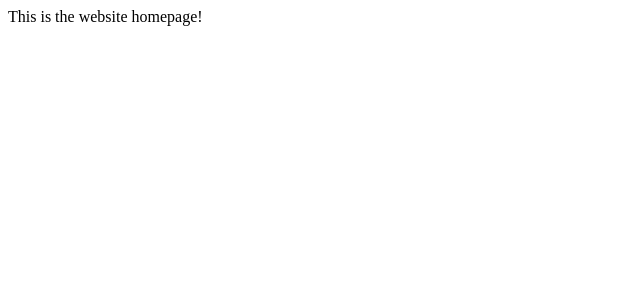
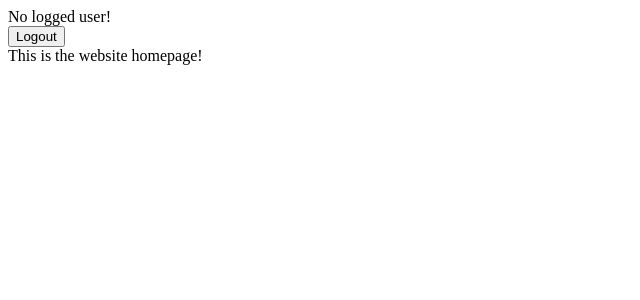
Before and after one commit to augustolfp/firebaseAuthTest_frontend, a React (Vite) app: page / in a window 1280 px wide. Shown: the top 300 px of the page, without its empty margins (0-640 px from the left). Built offline with nearby package versions, Linux system fonts and the light colour scheme; no server answers.

Commit message:
feat(sign-out): implement sign-out with firebase

```diff
--- a/src/App.tsx
+++ b/src/App.tsx
@@ -4,11 +4,13 @@ import RecipesPage from "./components/RecipesPage";
 import SignInPage from "./components/SignInPage";
 import SignUpPage from "./components/SignUpPage";
 import { AuthProvider } from "./contexts/AuthContext";
+import NavBar from "./components/NavBar";
 
 function App() {
     return (
         <AuthProvider>
             <Router>
+                <NavBar />
                 <Routes>
                     <Route path="/" element={<HomePage />} />
                     <Route path="/sign-in" element={<SignInPage />} />
--- /dev/null
+++ b/src/components/NavBar/index.tsx
@@ -0,0 +1,27 @@
+import { useAuth } from "../../contexts/AuthContext";
+import { useNavigate } from "react-router-dom";
+
+export default function NavBar() {
+    const { currentUser, logout } = useAuth();
+    const navigate = useNavigate();
+
+    async function handleLogout() {
+        try {
+            await logout();
+            navigate("/sign-in");
+        } catch (err) {
+            console.log(err);
+        }
+    }
+
+    return (
+        <>
+            {currentUser ? (
+                <div>Current user: {currentUser.email}</div>
+            ) : (
+                <div>No logged user!</div>
+            )}
+            <button onClick={handleLogout}>Logout</button>
+        </>
+    );
+}
```
